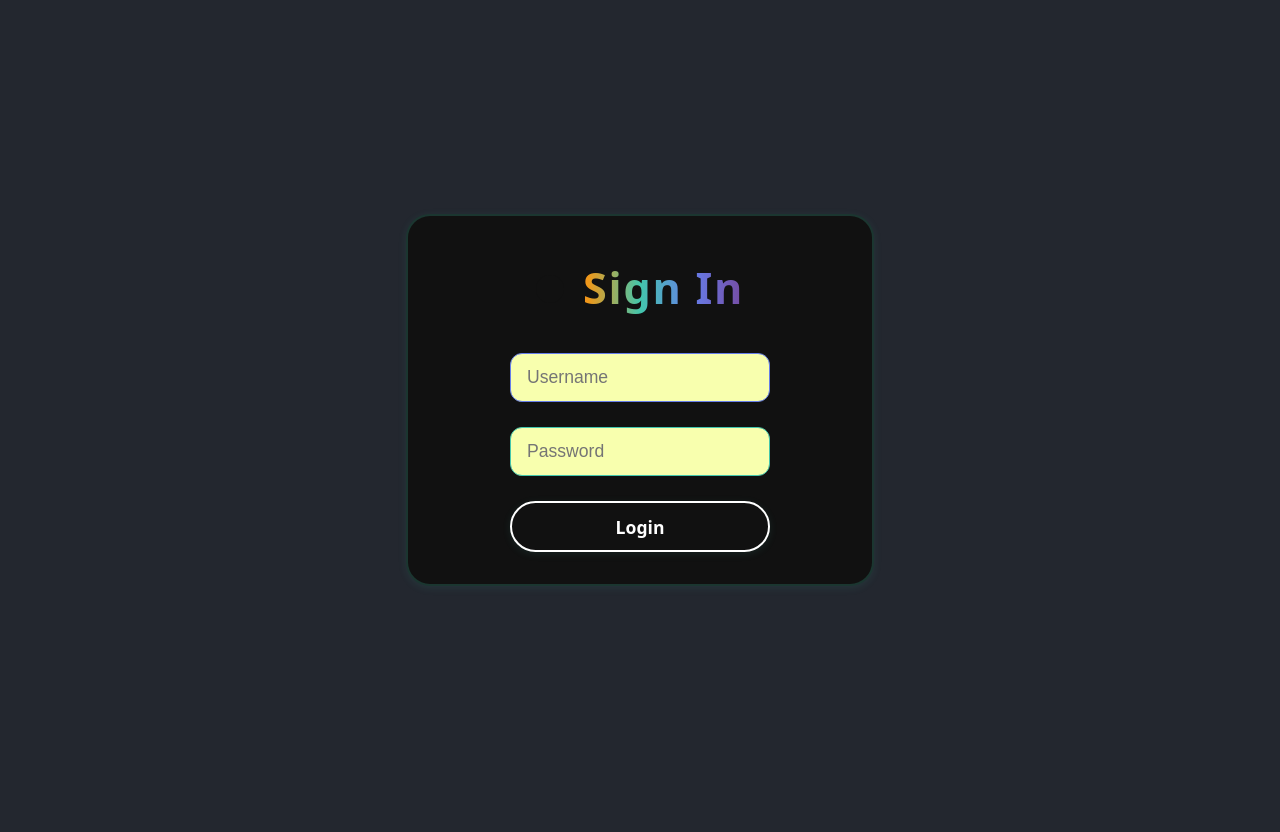
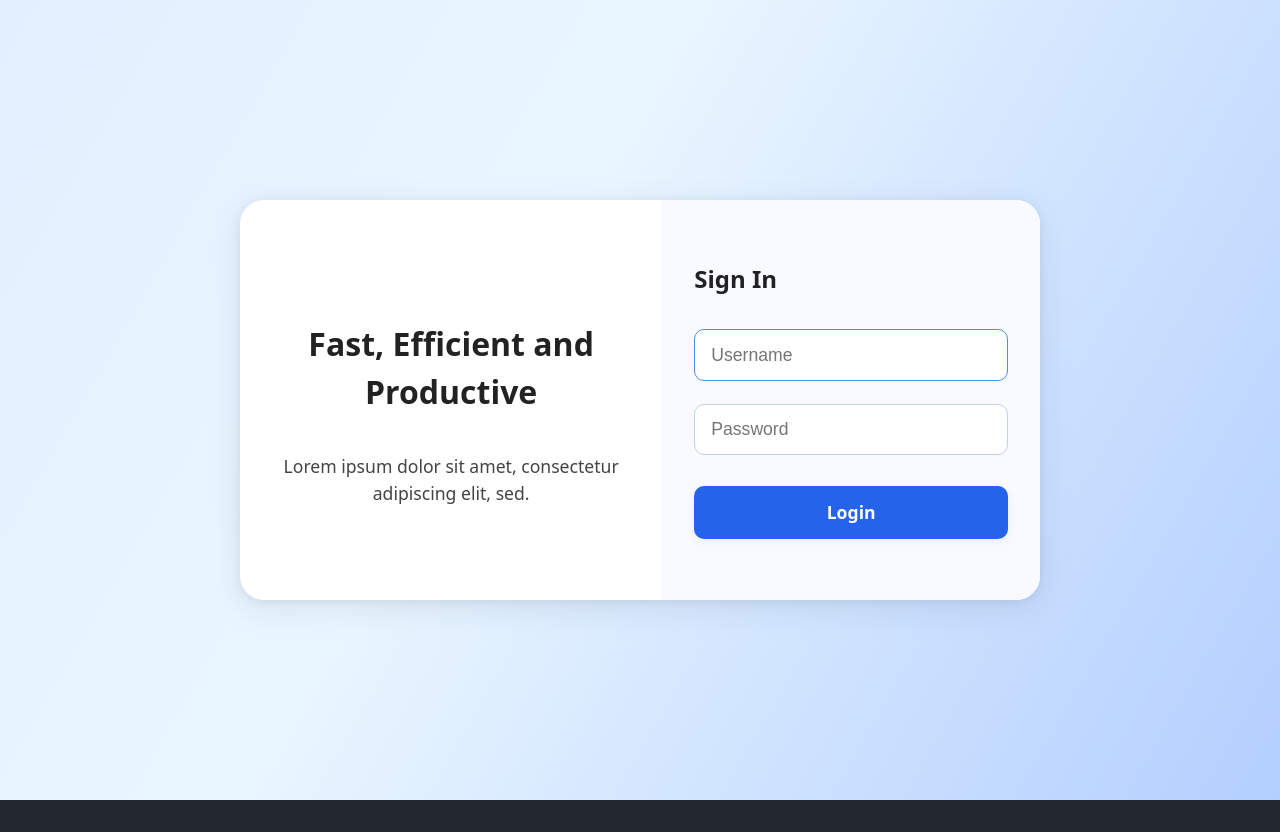
Before and after one commit to samuelbaiju/AI-text-translator, a React app in the folder frontend/: page / in a window 1280 px wide. Built offline with nearby package versions, Linux system fonts and the light colour scheme; the HTML template or start-up script is replaced by a standard one.

Commit message:
changed login ui

```diff
--- a/frontend/src/App.css
+++ b/frontend/src/App.css
@@ -1,3 +1,107 @@
+/* Modern Login Page Styles Inspired by UI Image */
+.login-bg {
+  min-height: 100vh;
+  width: 100vw;
+  background: linear-gradient(120deg, #e3efff 0%, #eaf6ff 40%, #b3cfff 100%);
+  display: flex;
+  align-items: center;
+  justify-content: center;
+  position: fixed;
+  top: 0;
+  left: 0;
+  z-index: 0;
+}
+
+.login-container {
+  display: flex;
+  flex-direction: row;
+  background: #fff;
+  border-radius: 24px;
+  box-shadow: 0 8px 32px rgba(44, 62, 80, 0.10), 0 1.5px 8px rgba(44, 62, 80, 0.08);
+  overflow: hidden;
+  max-width: 800px;
+  width: 90vw;
+  min-height: 400px;
+}
+
+.login-info-panel {
+  flex: 1.2;
+  background: transparent;
+  display: flex;
+  flex-direction: column;
+  justify-content: center;
+  align-items: flex-start;
+  padding: 3rem 2.5rem 3rem 2.5rem;
+  min-width: 260px;
+}
+.login-info-panel h2 {
+  font-size: 2rem;
+  font-weight: 700;
+  color: #222;
+  margin-bottom: 1.2rem;
+}
+.login-info-panel p {
+  color: #444;
+  font-size: 1.1rem;
+  margin-bottom: 0;
+}
+
+.login-form-panel {
+  flex: 1.1;
+  background: #f8faff;
+  display: flex;
+  flex-direction: column;
+  justify-content: center;
+  align-items: center;
+  padding: 2.5rem 2rem;
+  min-width: 300px;
+}
+.login-title {
+  font-size: 1.5rem;
+  font-weight: 700;
+  color: #222;
+  margin-bottom: 2rem;
+  text-align: left;
+  width: 100%;
+}
+.login-form {
+  width: 100%;
+  display: flex;
+  flex-direction: column;
+  gap: 1.2rem;
+}
+.login-input {
+  font-size: 1.1rem;
+  padding: 0.9rem 1rem;
+  border: 1.5px solid #c3d0e6;
+  border-radius: 10px;
+  background: #fff;
+  margin-bottom: 0.2rem;
+  transition: border 0.2s;
+  outline: none;
+  color: #222;
+}
+.login-input:focus {
+  border: 1.5px solid #4a90e2;
+}
+.login-btn {
+  padding: 0.9rem 0;
+  font-size: 1.1rem;
+  background: #2563eb;
+  color: #fff;
+  border: none;
+  border-radius: 10px;
+  font-weight: 600;
+  margin-top: 0.5rem;
+  box-shadow: 0 2px 8px rgba(44, 62, 80, 0.08);
+  transition: background 0.2s, transform 0.1s;
+  width: 100%;
+}
+.login-btn:disabled {
+  background: #b3cfff;
+  color: #fff;
+  cursor: not-allowed;
+}
 /* --- Black Theme and Button Structure Overrides --- */
 .inputbox-card {
   background: #111 !important;
--- a/frontend/src/components/LoginPage.jsx
+++ b/frontend/src/components/LoginPage.jsx
@@ -1,3 +1,4 @@
+
 import React from "react";
 import "../App.css";
 
@@ -11,12 +12,17 @@ const LoginPage = ({ onLogin, error, loading }) => {
   };
 
   return (
-    <div className="inputbox-bg">
-      <div className="inputbox-card">
-        <div className="rainbow-text" style={{marginBottom: "2rem"}}>Sign In</div>
-        <form className="inputbox-form" onSubmit={handleSubmit}>
+    <div className="login-bg">
+      <div className="login-container">
+        <div className="login-info-panel">
+          <h2>Fast, Efficient and Productive</h2>
+          <p>Lorem ipsum dolor sit amet, consectetur adipiscing elit, sed.</p>
+        </div>
+        <div className="login-form-panel">
+          <div className="login-title">Sign In</div>
+          <form className="login-form" onSubmit={handleSubmit}>
             <input
-            className="inputbox-text"
+              className="login-input"
               type="text"
               placeholder="Username"
               value={username}
@@ -25,18 +31,19 @@ const LoginPage = ({ onLogin, error, loading }) => {
               required
             />
             <input
-            className="inputbox-text"
+              className="login-input"
               type="password"
               placeholder="Password"
               value={password}
               onChange={(e) => setPassword(e.target.value)}
               required
             />
-          <button className="inputbox-submit" type="submit" disabled={loading}>
+            <button className="login-btn" type="submit" disabled={loading}>
               {loading ? "Logging in..." : "Login"}
             </button>
-          {error && <div className="error">{error}</div>}
+            {error && <div className="error" style={{marginTop: 12}}>{error}</div>}
           </form>
+        </div>
       </div>
     </div>
   );
```
Lines whose indentation alone changed are shown as unchanged.
